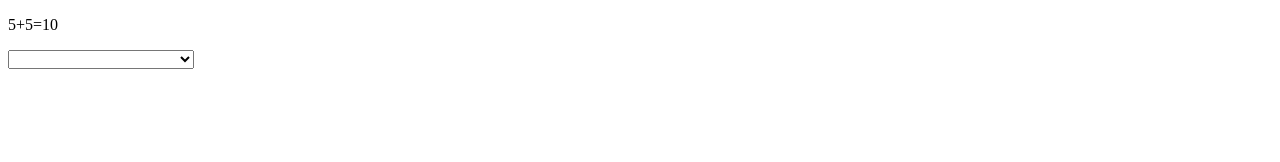
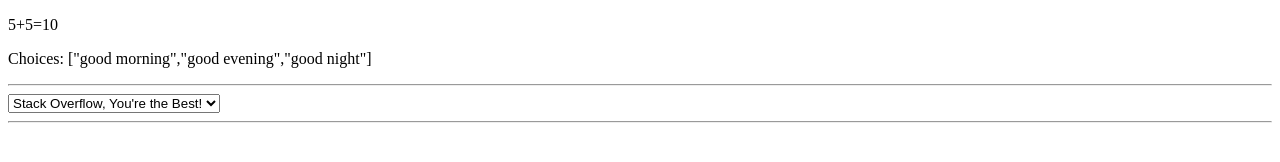
Before and after one commit to MurphyPicard/refreshingTheSelectMenu, a plain HTML site: page index.html in a window 1280 px wide. Drawn offline with nearby package versions, Linux system fonts and the light colour scheme.

Commit message:
the info is disappearring after a refresh

```diff
--- a/app.js
+++ b/app.js
@@ -4,6 +4,6 @@ angular
 
 function bugCTRL($scope){
 
-  $scope.greetings = ["hi", "hello", "you are soooo good looking"];
+  $scope.greetings = ["good morning", "good evening", "good night"];
 
 }
--- a/index.html
+++ b/index.html
@@ -7,15 +7,16 @@
     <script src="./app.js" charset="utf-8"></script>
   </head>
   <body ng-controller="bugCTRL">
+
     <p>5+5={{4+6}}</p>
-    <p>{{greeting}}</p>
+    <p>Choices: {{greetings}}</p>
 
+    <hr>
     <select class="" name="">
-      <option value="one"></option>
+      <option value="one">Stack Overflow, You're the Best!</option>
       <option value="two" ng-repeat="greeting in greetings">{{greeting}}</option>
-
     </select>
-
+    <hr>
 
   </body>
 </html>
```
